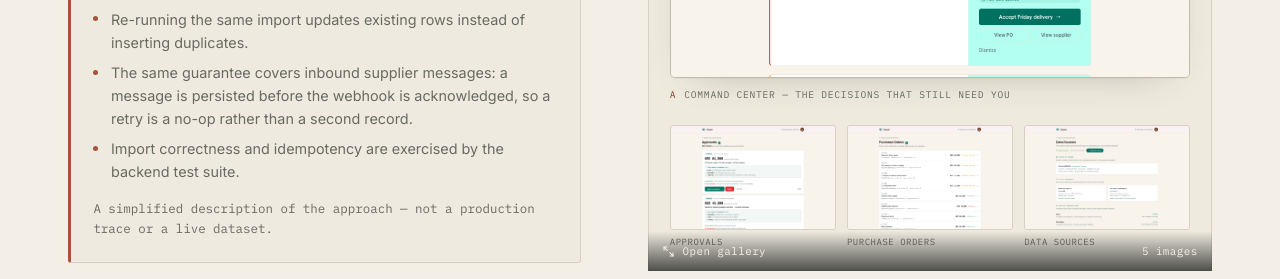
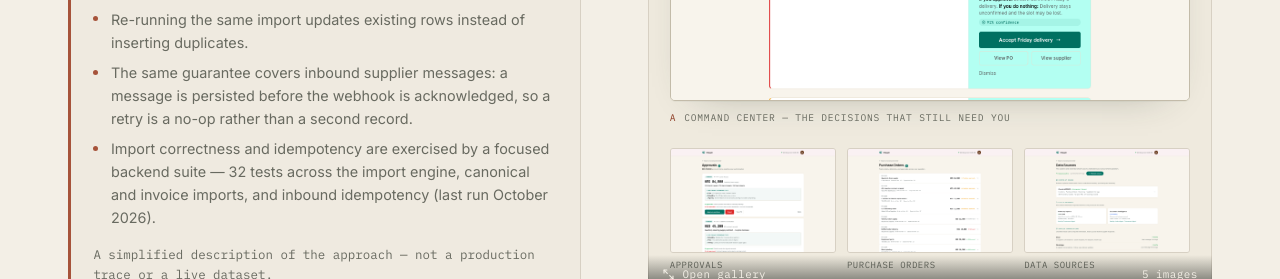
Before and after one commit to misocho/portfolio, a React (Vite) app: page / in a window 1280 px wide. Shown: the part 3400-3679 px from the top of the page. Built offline with nearby package versions, Linux system fonts and the light colour scheme; no server answers.

Commit message:
content: publish verified EnkaAI and Dorsa evidence

```diff
--- a/public/resume.html
+++ b/public/resume.html
@@ -445,7 +445,7 @@
         </div>
         <p class="role__intro">Backend systems for an AI-enabled perioperative-care platform supporting time-sensitive operating-room workflows.</p>
         <ul>
-          <li>Led backend engineering for an AI-enabled perioperative-care platform within a small team of backend, hardware and junior engineers.</li>
+          <li>Led backend engineering for an AI-enabled perioperative-care platform within a six-person team of backend, hardware, sound and junior engineers.</li>
           <li>Owned the backend services and APIs (including multi-tenancy), NLP and AI-enabled workflow orchestration, data processing and surgery-document ingestion, and deployments.</li>
           <li>Worked with Docker and AWS infrastructure to support deployment and operation, and contributed to the front-end web app and a Raspberry Pi device when needed.</li>
           <li>Contributed to product and workflow improvements associated with approximately 15 minutes less surgical turnover per procedure — an internal estimate across partner hospitals over about a year (a team- and product-level outcome, not attributed to one person).</li>
--- a/src/data/cv.json
+++ b/src/data/cv.json
@@ -54,7 +54,7 @@
       "period": "Jan 2021 – Oct 2023",
       "intro": "Backend systems for an AI-enabled perioperative-care platform supporting time-sensitive operating-room workflows.",
       "bullets": [
-        "Led backend engineering for an AI-enabled perioperative-care platform within a small team of backend, hardware and junior engineers.",
+        "Led backend engineering for an AI-enabled perioperative-care platform within a six-person team of backend, hardware, sound and junior engineers.",
         "Owned the backend services and APIs (including multi-tenancy), NLP and AI-enabled workflow orchestration, data processing and surgery-document ingestion, and deployments.",
         "Worked with Docker and AWS infrastructure to support deployment and operation, and contributed to the front-end web app and a Raspberry Pi device when needed.",
         "Contributed to product and workflow improvements associated with approximately 15 minutes less surgical turnover per procedure — an internal estimate across partner hospitals over about a year (a team- and product-level outcome, not attributed to one person)."
--- a/src/data/projects.ts
+++ b/src/data/projects.ts
@@ -193,7 +193,7 @@ export const enkaai: Project = {
     points: [
       'Re-running the same import updates existing rows instead of inserting duplicates.',
       'The same guarantee covers inbound supplier messages: a message is persisted before the webhook is acknowledged, so a retry is a no-op rather than a second record.',
-      'Import correctness and idempotency are exercised by the backend test suite.',
+      'Import correctness and idempotency are exercised by a focused backend suite — 32 tests across the import engine, canonical and invoice imports, and inbound idempotency (last run October 2026).',
     ],
     note: 'A simplified description of the approach — not a production trace or a live dataset.',
   },
@@ -336,7 +336,7 @@ export const dorsa: Project = {
   summary:
     'Dorsa builds software for perioperative care — the time around surgery, where schedules shift, information is scattered, and coordination decides how a day goes. The work sits at the meeting point of backend services, AI and natural-language workflows, and cloud infrastructure that has to stay dependable.',
   contribution: [
-    'Led backend engineering for the platform within a small team of backend, hardware and junior engineers.',
+    'Led backend engineering for the platform within a six-person team of backend, hardware, sound and junior engineers.',
     'Owned the backend services and APIs (including multi-tenancy), the NLP and AI-enabled workflow orchestration, data processing and surgery-document ingestion, and deployments.',
     'Built and maintained the cloud-based services the product relies on, and contributed to the front-end web app and a Raspberry Pi device when needed.',
     'Contributed to operational improvements associated with roughly 15 minutes less turnover per procedure.',
```
Also changed, not shown: 2 other files (tests, documents, lock files or other folders).
